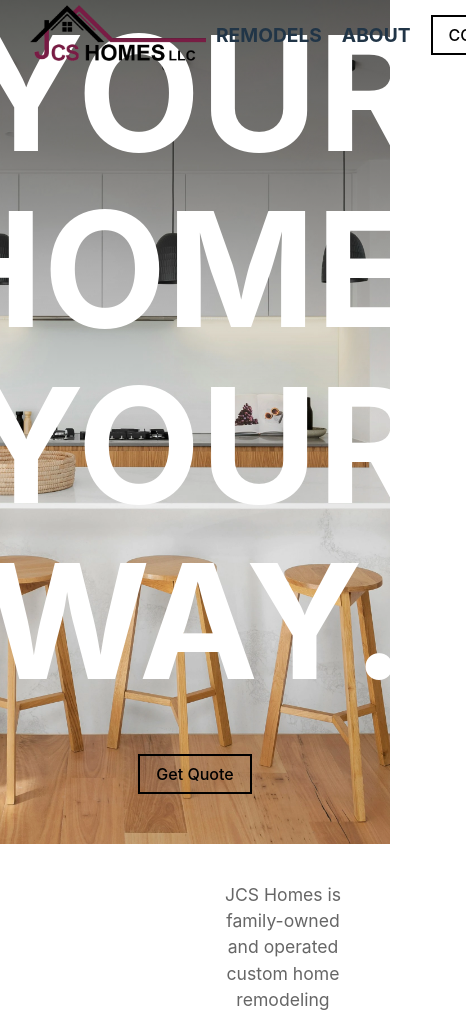
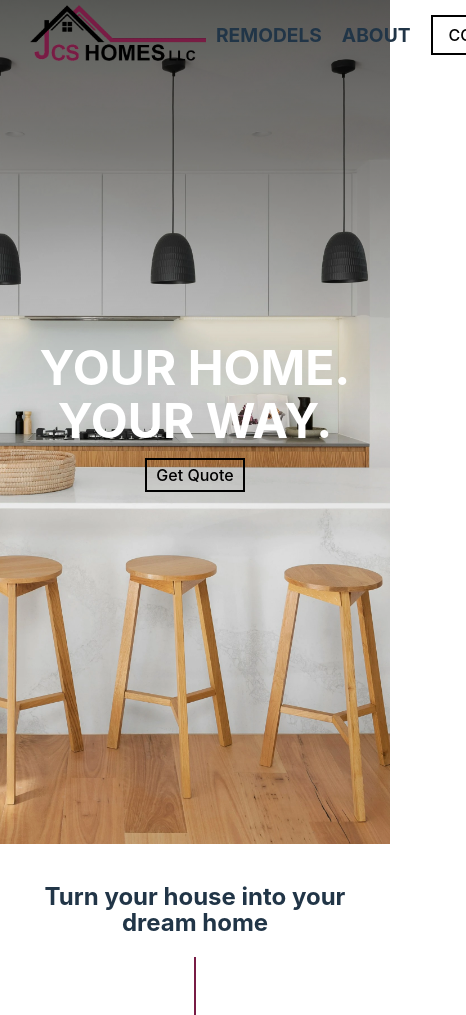
Before and after one commit to seenelm/jcshomesllc, a website built with Vite: page index.html in a window 390 px wide. Shown: the top 1015 px of the page, 466 px wide, since content can reach past the window. Built offline with nearby package versions, Linux system fonts and the light colour scheme.

Commit message:
added mobile formatting

```diff
--- a/public/styles/hero.css
+++ b/public/styles/hero.css
@@ -9,6 +9,7 @@
   color: white;
   padding: 2em;
   box-sizing: border-box;
+  position: relative; /* Added for pseudo-element positioning */
 }
 
 .hero .quote-button {
@@ -16,7 +17,7 @@
   color: black;
   border: 2px solid black;
   cursor: pointer;
-    border-radius: 0cap;
+  border-radius: 0;
   padding: 0.5em 1em;
   margin: 45px;
 }
@@ -39,12 +40,46 @@
 }
 
 .hero h1 {
-    font-size: 10em;
+  font-size: 10em; /* Maintain larger font size for desktop */
   margin: 0;
 }
 
 .hero p {
   font-size: 1.5em;
+}
+
+@media (max-width: 768px) {
+  .hero h1 {
+    font-size: 5em; /* Smaller font for tablets */
+  }
+
+  .hero p {
+    font-size: 1.2em;
+  }
+
+  .hero .quote-button {
+    margin: 20px; /* Adjusted margin for smaller screens */
+    padding: 0.4em 0.8em;
+  }
+}
+
+@media (max-width: 480px) {
+  .hero {
+    padding: 1em; /* Reduce padding on mobile */
+  }
+
+  .hero h1 {
+    font-size: 3em; /* Smaller font for mobile */
+  }
+
+  .hero p {
+    font-size: 1em;
+  }
+
+  .hero .quote-button {
+    margin: 10px; /* Further reduced margin for mobile */
+    padding: 0.3em 0.6em;
+  }
 }
 
 .pitch {
@@ -53,7 +88,7 @@
 
 .pitch-content {
   display: flex;
-    justify-content: space-around;
+  justify-content: space-around; /* Default for desktop */
   align-items: center;
 }
 
@@ -63,6 +98,7 @@
   text-align: center;
   font-size: 2.5em;
 }
+
 .pitch-paragraph {
   flex: 1;
   padding: 0 20px;
@@ -78,3 +114,21 @@
   height: 100px;
   background: #781C45;
 }
+
+@media (max-width: 768px) {
+  .pitch-content {
+    flex-direction: column; /* Stack items vertically on tablets */
+  }
+
+  .pitch-text, .pitch-paragraph {
+    font-size: 2em;
+    padding: 0 10px;
+  }
+}
+
+@media (max-width: 480px) {
+  .pitch-text, .pitch-paragraph {
+    font-size: 1.5em; /* Smaller font for mobile */
+    padding: 0 5px;
+  }
+}
```
Lines whose indentation alone changed are shown as unchanged.
